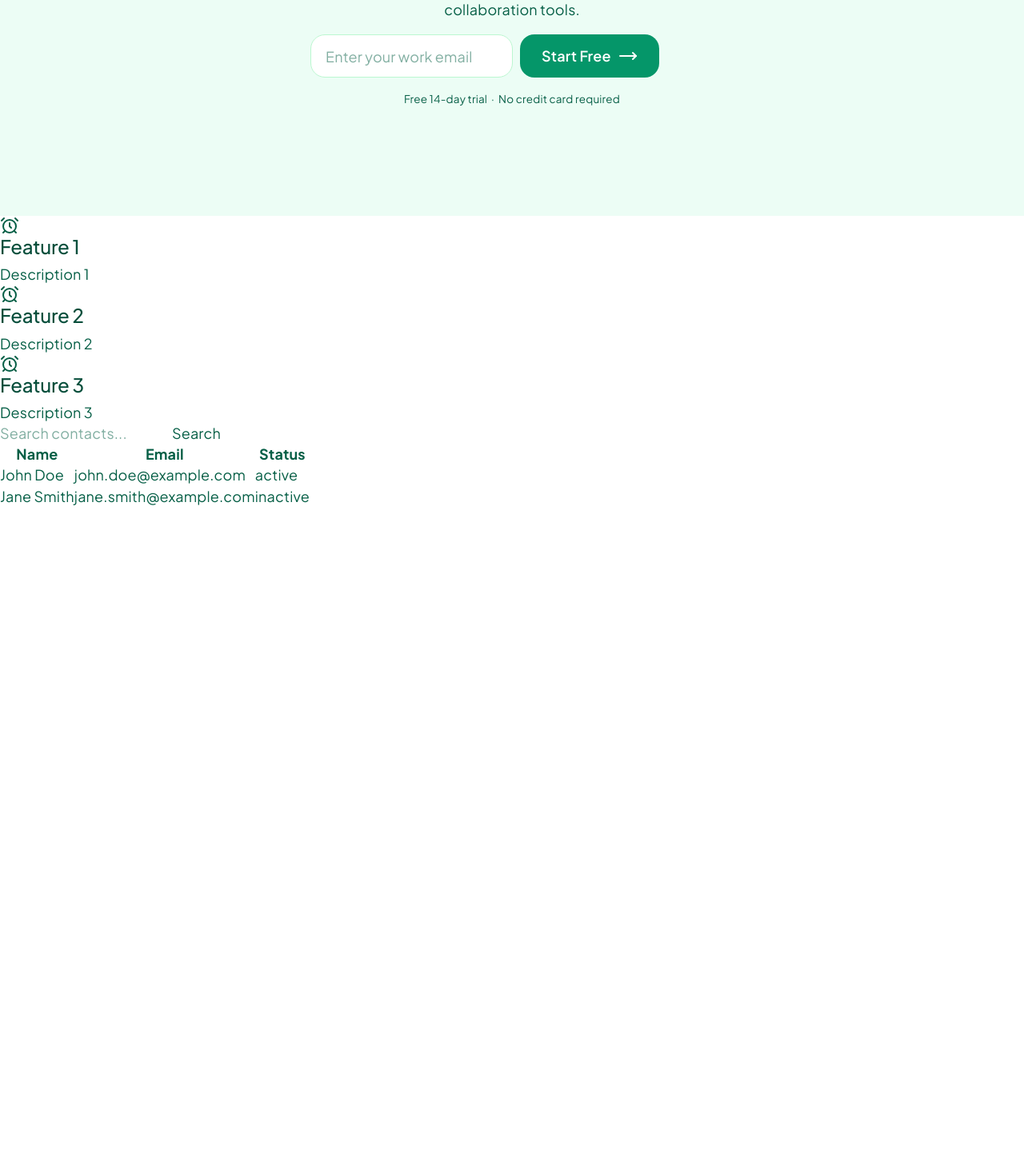
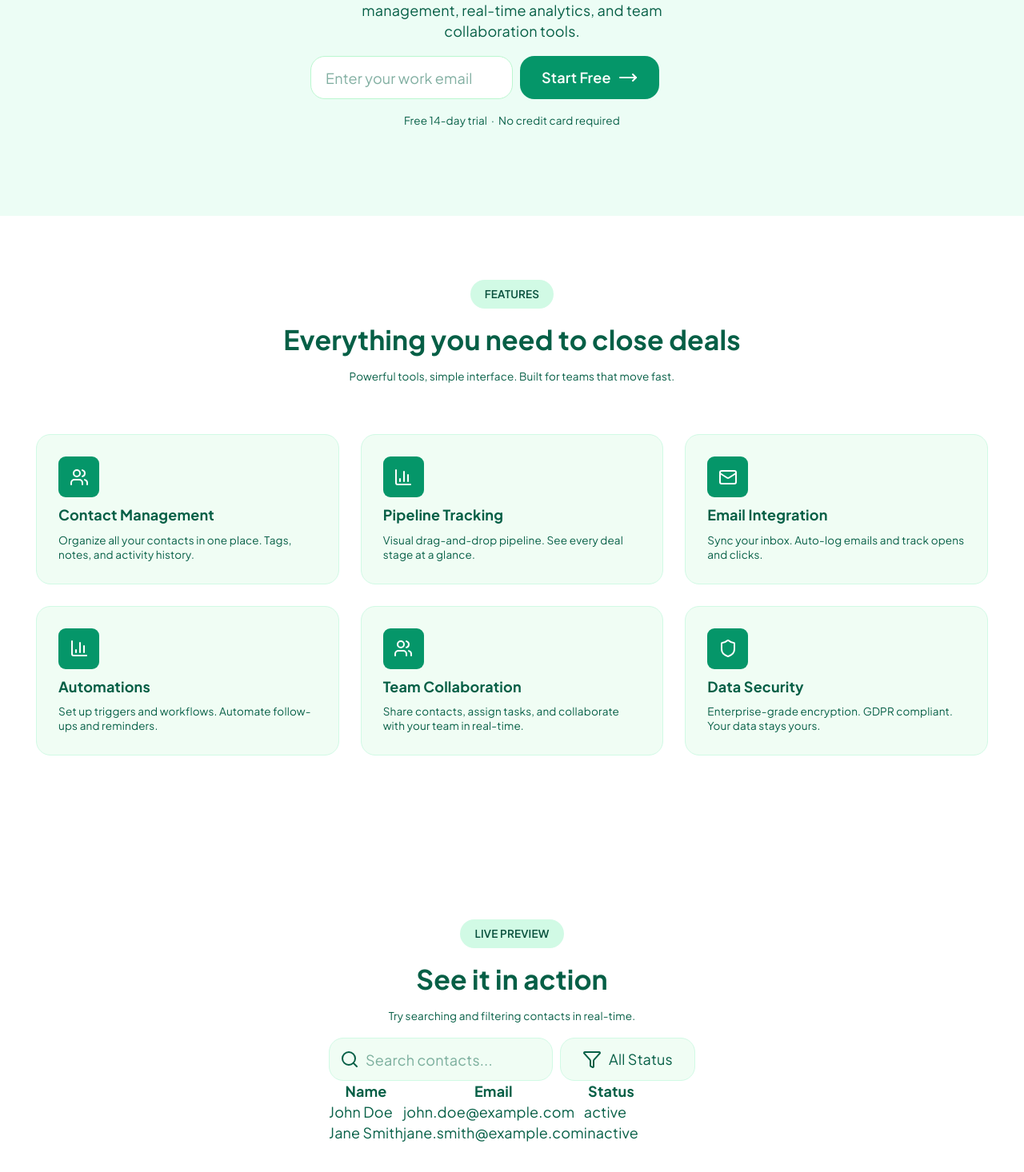
Before and after one commit to fretchelgerarman-cp/CoreCRM_Landing-Page, a Vue app: page / in a window 1280 px wide. Shown: the part 602-2068 px from the top of the page at 80% size. Before the commit the page ends 1236 px from the top, so only its background shows below. Built offline with nearby package versions, Linux system fonts and the light colour scheme.

Commit message:
feat: add contact table

```diff
--- a/src/components/common/FeatureCard.vue
+++ b/src/components/common/FeatureCard.vue
@@ -10,9 +10,11 @@ export default {
 
 
 <template>
-    <div>
-        <component :is="icon" />
-        <h2>{{ title }}</h2>
-        <p>{{ description }}</p>
+    <div class="flex flex-col gap-2 bg-(--emerald-surface) border border-(--emerald-light) p-6 rounded-2xl">
+        <span    class="bg-(--emerald) p-3 rounded-lg w-fit">
+            <component :is="icon" class="text-white" />
+        </span>
+        <h3 class="font-bold">{{ title }}</h3>
+        <p class="text-xs">{{ description }}</p>
     </div>
 </template>
--- a/src/components/landing/ContactTable.vue
+++ b/src/components/landing/ContactTable.vue
@@ -1,5 +1,10 @@
 <script>
+import { Funnel, Search } from '@lucide/vue'
 export default {
+    components: {
+        Funnel,
+        Search
+    },
     name: 'ContactTable',
     data() {
         return {
@@ -22,9 +27,23 @@ export default {
 </script>
 
 <template>
+    <div class="contact flex flex-col items-center gap-4">
+
+           <span class="text-xs font-semibold px-4 py-2 rounded-full bg-(--emerald-light) text-(--emerald-dark)">LIVE PREVIEW</span>
+        <h3 class="text-3xl font-bold">See it in action</h3>
+        <p class="font-thin text-xs text-(--emerald-medium)">Try searching and filtering contacts in real-time.</p>
+
     <div>
-        <input type="text" v-model="searchQuery" placeholder="Search contacts...">
-        <button>Search</button>
+        <div class="flex gap-2 flex-col sm:flex-row w-full max-w-md">
+            <div class="relative">
+                <input type="text"
+                 v-model="searchQuery"
+                 placeholder="Search contacts..."
+                 class="bg-(--emerald-surface) px-4 py-2 pl-10 h-12 rounded-2xl border border-(--emerald-light) focus:outline-none focus:ring-2 focus:ring-(--emerald-pale) focus:border-transparent">
+                <Search class="absolute left-3 top-1/2 transform -translate-y-1/2 text-(--emerald-medium)" />
+            </div>
+            <button class="flex items-center gap-2 bg-(--emerald-surface) rounded-2xl border border-(--emerald-light) px-6 py-2"><span><Funnel /></span>All Status</button>
+        </div>
         <table>
             <thead>
                 <tr>
@@ -42,4 +61,6 @@ export default {
             </tbody>
         </table>
     </div>
+    </div>
+
 </template>
--- a/src/components/landing/FeatureGrid.vue
+++ b/src/components/landing/FeatureGrid.vue
@@ -1,6 +1,6 @@
 <script >
 import FeatureCard from '../common/FeatureCard.vue'
-import { AlarmClock } from '@lucide/vue'
+import { AlarmClock, Users, ChartColumn, Mail, BarChart3, Zap, Shield } from '@lucide/vue'
 export default {
     components: {
         FeatureCard,
@@ -11,21 +11,39 @@ export default {
             features: [
                 {
                     id: 1,
-                    icon: AlarmClock,
-                    title: 'Feature 1',
-                    description: 'Description 1'
+                    icon: Users,
+                    title: 'Contact Management',
+                    description: 'Organize all your contacts in one place. Tags, notes, and activity history.'
                 },
                 {
                     id: 2,
-                    icon: AlarmClock,
-                    title: 'Feature 2',
-                    description: 'Description 2'
+                    icon: ChartColumn,
+                    title: 'Pipeline Tracking',
+                    description: 'Visual drag-and-drop pipeline. See every deal stage at a glance.'
                 },
                 {
                     id: 3,
-                    icon: AlarmClock,
-                    title: 'Feature 3',
-                    description: 'Description 3'
+                    icon: Mail,
+                    title: 'Email Integration',
+                    description: 'Sync your inbox. Auto-log emails and track opens and clicks.'
+                },
+                {
+                    id: 4,
+                    icon: BarChart3,
+                    title: 'Automations',
+                    description: 'Set up triggers and workflows. Automate follow-ups and reminders.'
+                },
+                {
+                    id: 5,
+                    icon: Users,
+                    title: 'Team Collaboration',
+                    description: 'Share contacts, assign tasks, and collaborate with your team in real-time.'
+                },
+                {
+                    id: 6,
+                    icon: Shield,
+                    title: 'Data Security',
+                    description: 'Enterprise-grade encryption. GDPR compliant. Your data stays yours.'
                 }
             ]
         }
@@ -36,8 +54,13 @@ export default {
 </script>
 
 <template>
-    <div>
-        <FeatureCard v-for="feature in features" :key="feature.id" :title="feature.title" :description="feature.description" :icon="feature.icon" />
+    <div class="feature flex flex-col items-center gap-4 bg-white py-20">
+        <span class="text-xs font-semibold px-4 py-2 rounded-full bg-(--emerald-light) text-(--emerald-dark)">FEATURES</span>
+        <h3 class="text-3xl font-bold">Everything you need to close deals</h3>
+        <p class="font-thin text-xs text-(--emerald-medium)">Powerful tools, simple interface. Built for teams that move fast.</p>
+        <div class="grid grid-cols-1 md:grid-cols-2 lg:grid-cols-3 gap-6 max-w-6xl p-10">
+            <FeatureCard v-for="feature in features" :key="feature.id" :title="feature.title" :description="feature.description" :icon="feature.icon" />
+        </div>
 
     </div>
 </template>
--- a/src/components/landing/HeroBanner.vue
+++ b/src/components/landing/HeroBanner.vue
@@ -20,9 +20,9 @@ export default {
 </script>
 
 <template>
-    <div class="bg-(--emerald-mint) flex flex-col gap-4 items-center hero">
-        <span class="font-semibold text-xs bg-(--emerald-light) px-4 py-2 rounded-full bg-opacity-5">#1 CRM for Growing Teams</span>
-         <h1 class="flex flex-col md:gap-4 items-center text-3xl md:text-5xl">
+    <div class="bg-(--emerald-mint) flex flex-col gap-4 items-center hero pt-16">
+        <span class="font-semibold text-xs bg-(--emerald-light) px-4 py-2 rounded-2xl bg-opacity-5">#1 CRM for Growing Teams</span>
+         <h1 class="flex flex-col md:gap-2 items-center text-3xl md:text-5xl">
             <span class="font-bold text-(--emerald-dark)">Manage Contacts.</span>
             <span class="font-bold text-(--emerald-dark)">Close Deals.</span>
             <span class="font-bold text-(--emerald)">Grow Revenue.</span>
@@ -36,7 +36,7 @@ export default {
             type="text"
             placeholder="Enter your work email"
              class="bg-white px-4 py-2 h-12 rounded-2xl border border-(--emerald-pale) focus:outline-none focus:ring-2 focus:ring-(--emerald-pale) focus:border-transparent">
-            <button @click="handleSubmit" class="px-6 py-2 bg-(--emerald) text-white rounded-2xl hover:bg-(--emerald-dark) transition-colors h-12 flex items-center justify-center gap-2 font-semibold ">
+            <button @click="handleSubmit" class=" px-6 py-2 bg-(--emerald) text-white rounded-2xl hover:bg-(--emerald-dark) transition-colors h-12 flex items-center justify-center gap-2 font-semibold ">
                 Start Free
                 <span><MoveRight /></span>
             </button>
--- a/src/components/landing/Navbar.vue
+++ b/src/components/landing/Navbar.vue
@@ -21,7 +21,7 @@ export default {
 </script>
 
 <template>
-  <nav class="bg-white shadow-md">
+  <nav class="bg-white shadow-sm sticky top-0 z-50">
     <div class="max-w-7xl mx-auto px-4">
       <div class="flex justify-between h-16 items-center">
 
--- a/src/style.css
+++ b/src/style.css
@@ -81,7 +81,21 @@ body {
 }
 
 .hero {
-  height: 100vh;
+  min-height: 100vh;
+  display: flex;
+  align-items: center;
+  justify-content: center;
+}
+
+.feature {
+  padding: 80px 0;
+  display: flex;
+  align-items: center;
+  justify-content: center;
+}
+
+.contact {
+  padding: 80px 0;
   display: flex;
   align-items: center;
   justify-content: center;
```
